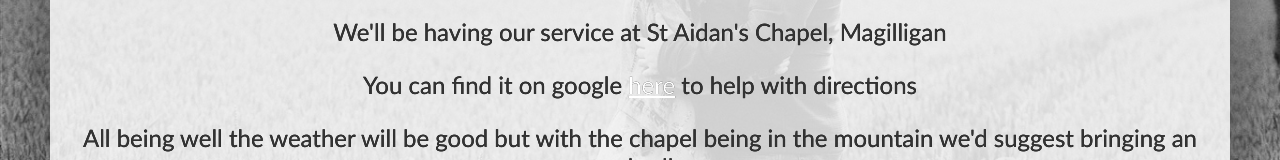
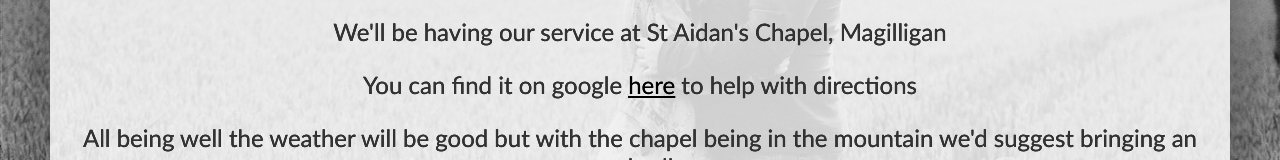
Before and after one commit to OrcaOfTheAzureSea/WeddingSite, a plain HTML site: page welcome.html in a window 1280 px wide. In both pictures the pointer is over the link 651 px from the left and 385 px from the top of the page. Shown: the part 301-461 px from the top of the page. Drawn offline with Linux system fonts and the light colour scheme.

Commit message:
Update style.css

```diff
--- a/style.css
+++ b/style.css
@@ -129,6 +129,14 @@ body{
   text-shadow: 0 0 black;
 }
 
+.colored-box a,
+.colored-box a:hover,
+.colored-box a:active,
+.colored-box a:visited {
+    color: black;
+}
+
+
 .welcome{
   background-image: url("./images/flowers.avif");
 }
```
